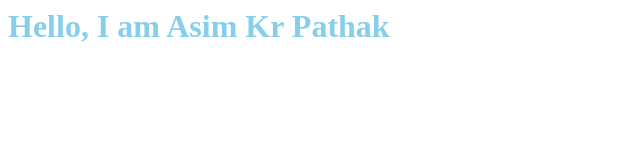
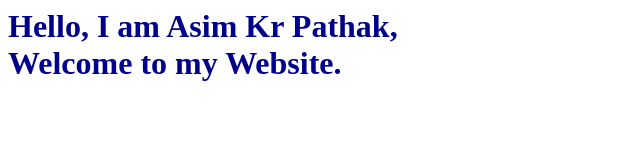
Before and after one commit to asimpathak/asimpathak.github.io, a plain HTML site: page index.html in a window 1280 px wide. Shown: the whole page, without its empty margins (0-640 px from the left). Drawn offline with Linux system fonts and the light colour scheme.

Commit message:
Update index.html

```diff
--- a/index.html
+++ b/index.html
@@ -1,3 +1,9 @@
-<h1 style="color:skyblue">
-Hello, I am Asim Kr Pathak
-</h1>
+<html>
+  <body>
+    <h1 style="color:darkblue">
+	Hello, I am Asim Kr Pathak,
+	<br>
+  	Welcome to my Website.
+	</h1>
+  </body>
+</html>
```
